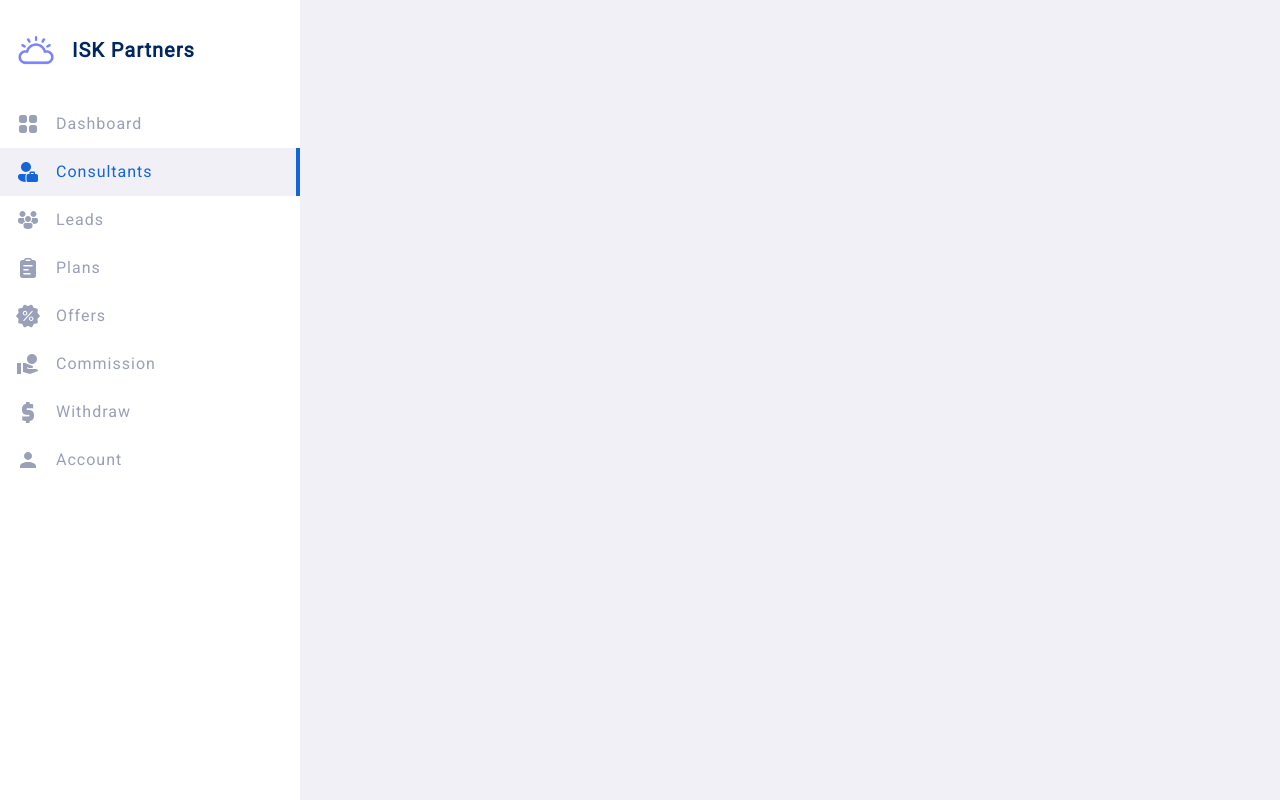
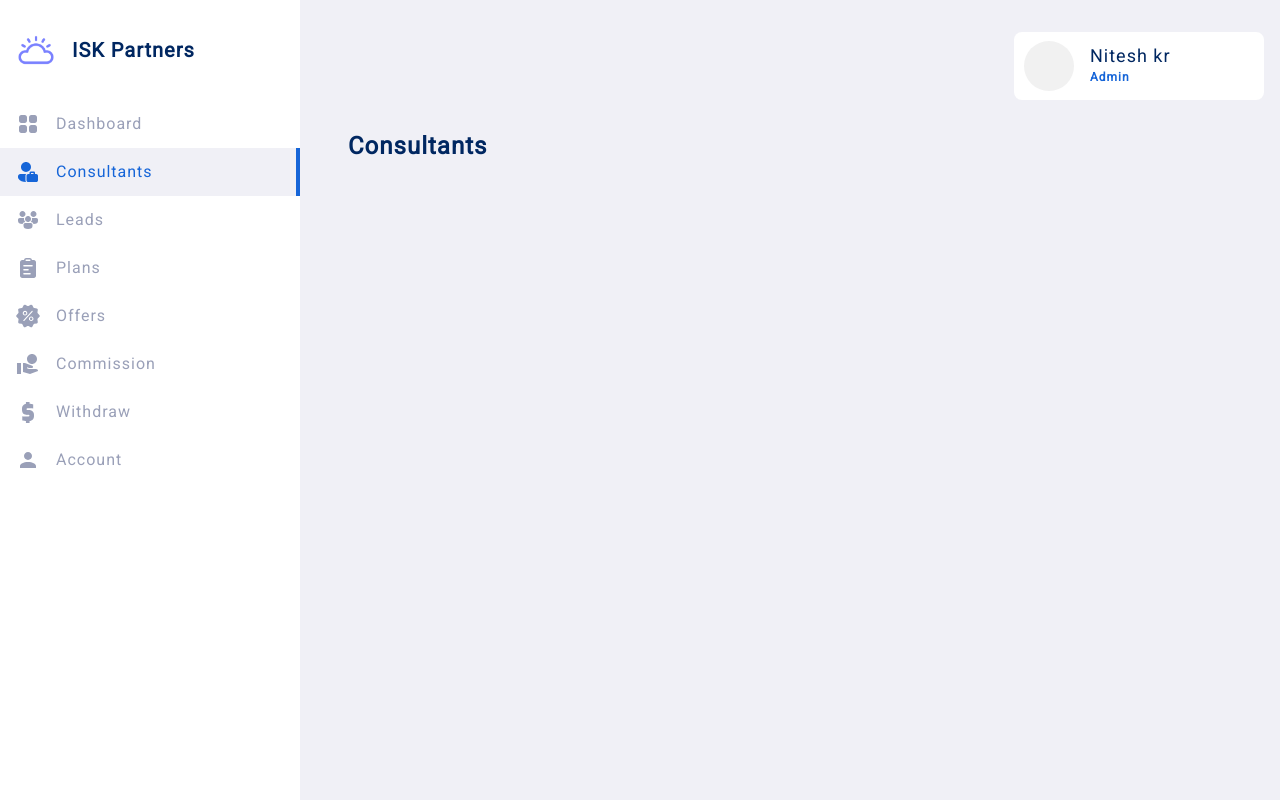
Before and after one commit to nitesh-dev/ITC-Partners-frontend, a Nuxt app: page /admin/consultants in a window 1280 px wide. Built offline with nearby package versions, Linux system fonts and the light colour scheme.

Commit message:
data type added

```diff
--- a/assets/styles/dashboard.css
+++ b/assets/styles/dashboard.css
@@ -1,5 +1,19 @@
+.panel {
+    overflow: auto;
+    padding-left: 3rem;
+    padding-right: 1rem;
+}
+
 .panel .header {
     margin: 2rem 0;
     display: flex;
-    justify-content: space-between;
+    justify-content: flex-end;
+    gap: 8px;
 }
+
+
+
+
+
+
+/* ---------------------- table ------------------ */
--- a/pages/admin/consultants.vue
+++ b/pages/admin/consultants.vue
@@ -1,9 +1,23 @@
 <script setup lang='ts'>
 import { tabs } from '~/data/admin'
+
+const consultants = ref(Array<string>())
+
+
 </script>
 <template>
     <div class="panel">
+
         <Sidebar :active-tab="1" :tab-data="tabs"></Sidebar>
+
+        <!-- header -->
+        <div class="header">
+            <Profile name="Nitesh kr" role="Admin" />
+        </div>
+
+        <h2>Consultants</h2>
+
+
     </div>
 </template>
 <style scoped>
--- a/pages/admin/index.vue
+++ b/pages/admin/index.vue
@@ -73,11 +73,6 @@ import {earningHistoryRaw, withdrawHistoryRaw, profitHistoryRaw, leadsHistoryRaw
     background-color: var(--color-surface);
     border-radius: var(--normal-radius);
 }
-.panel {
-    overflow: auto;
-    padding-left: 3rem;
-    padding-right: 1rem;
-}
 
 .panel .header {
     justify-content: flex-end;
```
Also changed, not shown: data/dataTypes.ts (+106 -0 lines).
